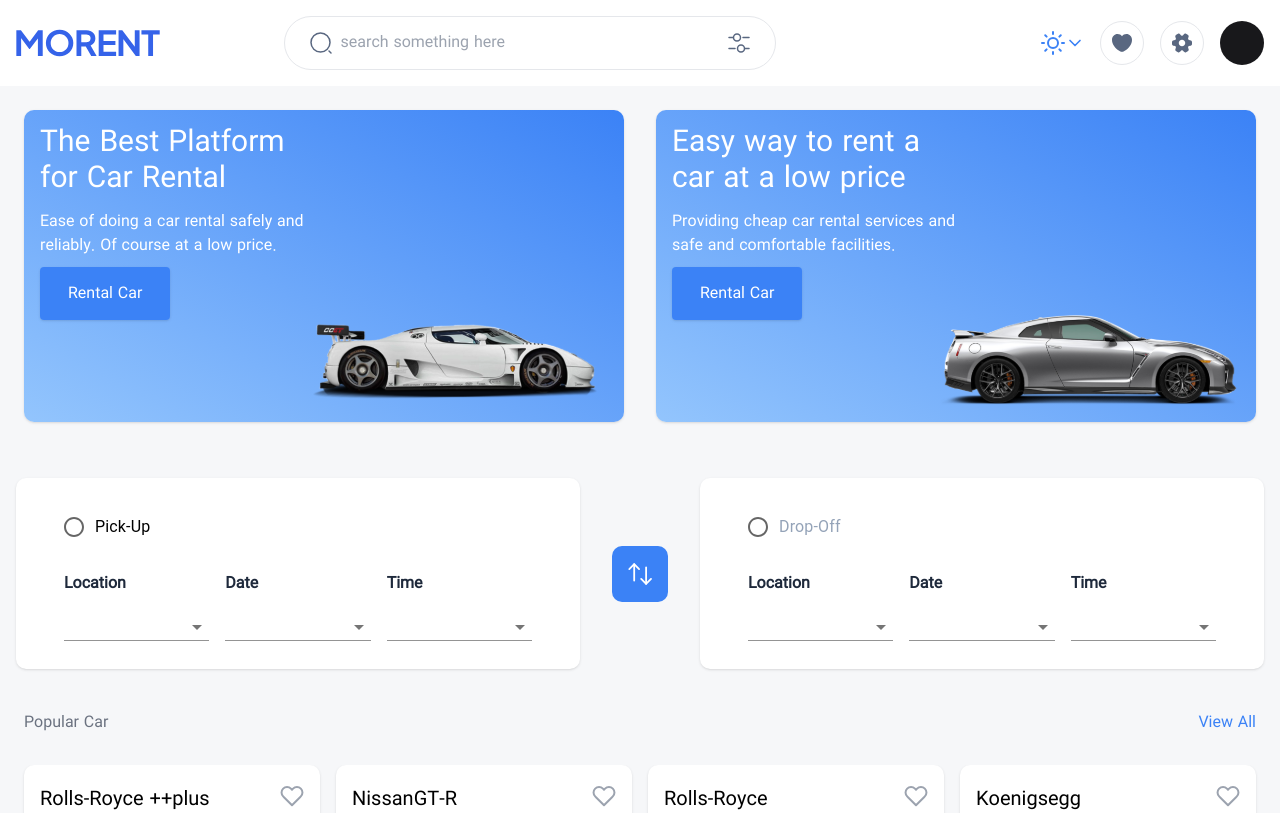
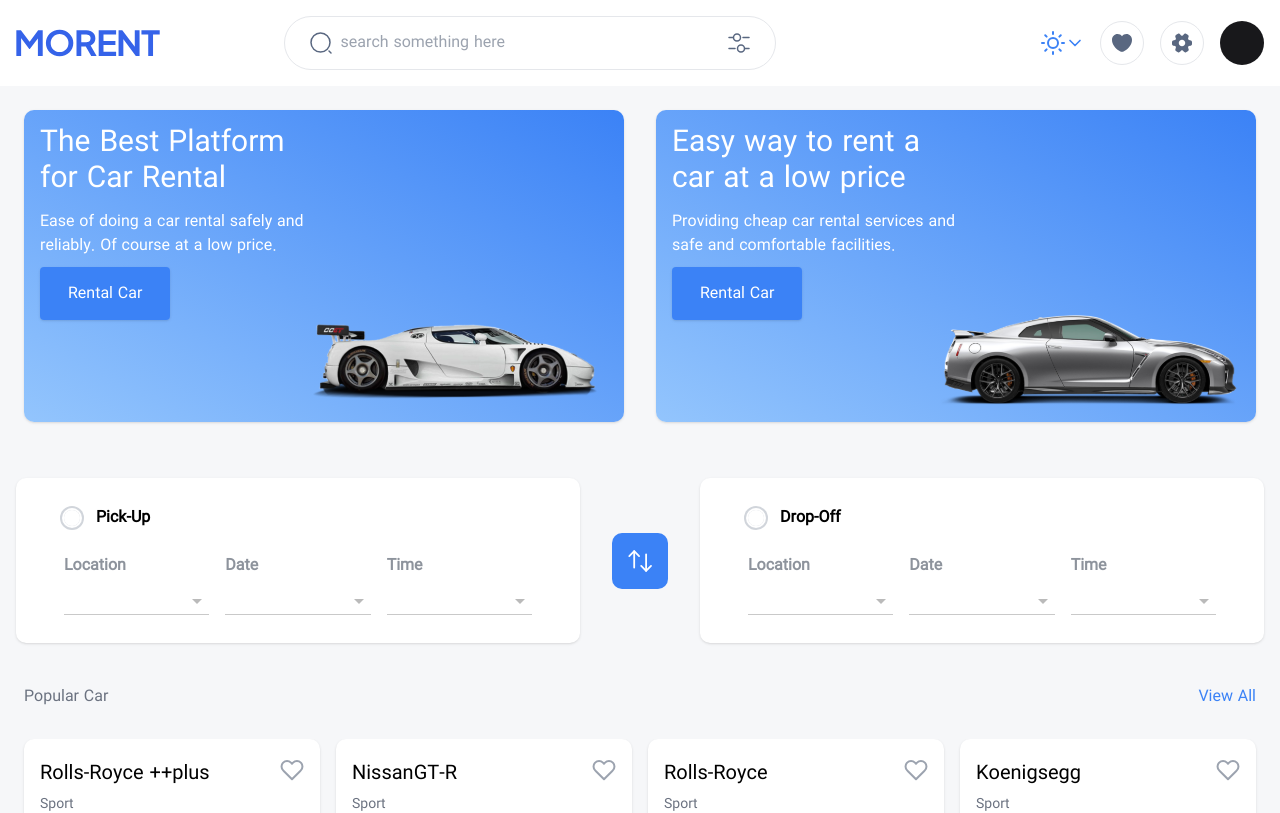
Before and after one commit to mahdibashirione/the-cars, a React (Create React App) app: page / in a window 1280 px wide. Shown: the top 813 px of the page. Built offline with nearby package versions, Linux system fonts and the light colour scheme.

Commit message:
add component checkBox custom

```diff
--- a/src/components/BtnDarkMode.js
+++ b/src/components/BtnDarkMode.js
@@ -52,7 +52,6 @@ const BtnDarkMode = () => {
         <MenuItem onClick={() => {
           handleClose()
           themeDispatch({ type: "Light" })
-          window.location.reload()
         }}>
           <div className='flex items-center text-sm p-1'>
             {themeState === "light" && <FiCheck className="text-green-500 text-xl mr-2" />}
@@ -63,7 +62,6 @@ const BtnDarkMode = () => {
         <MenuItem onClick={() => {
           handleClose()
           themeDispatch({ type: "Dark" })
-          window.location.reload()
         }}>
           <div className='flex items-center text-sm p-1'>
             {themeState === "dark" && <FiCheck className="text-green-500 text-xl mr-2" />}
--- a/src/components/FilterHome.js
+++ b/src/components/FilterHome.js
@@ -1,10 +1,13 @@
 import { FormControlLabel, Radio, Select, MenuItem, InputLabel, FormControl } from "@mui/material";
-import { useTheme } from "../context/theme/ThemeProvider";
-import { useEffect, useState } from "react";
+import { useState } from "react";
+import CheckBox from "./common/CheckBox";
 
 const FilterHome = () => {
 
   const [value, setValue] = useState({
+    pickToggle: false,
+    dropToggle: false,
+
     pickLocation: "",
     pickDate: "",
     pickTime: "",
@@ -13,8 +16,6 @@ const FilterHome = () => {
     dropDate: "",
     dropTime: "",
   })
-
-  let theme = useTheme()
 
   const handleChange = (e) => {
     setValue({ ...value, [e.target.name]: e.target.value })
@@ -42,13 +43,20 @@ const FilterHome = () => {
       <div className="relative w-full container flex flex-col md:flex-row justify-between items-center px-4 py-8 lg:pb-[42px] gap-8">
         {/*Pick-Up*/}
         <div className="w-full shadow bg-white dark:bg-zinc-800 rounded-[10px] p-7 lg:px-12">
-          <div className="w-full mb-6"><FormControlLabel defaultValue={"true"} className="font-[600] dark:text-white" value="pickUp" control={<Radio />} label="Pick-Up" /></div>
-          <div className="flex gap-x-4 text-gray-500">
+          <CheckBox
+            state={value}
+            onChange={(e) => setValue({ ...value, [e.target.name]: !value.pickToggle })}
+            name="pickToggle"
+            id="PickUp"
+            label="Pick-Up"
+          />
+          <div className={`${value.pickToggle ? "opacity-100" : "opacity-50"} flex gap-x-4 text-gray-500`}>
+            {/* Location */}
             <FormControl className="w-1/3">
               <label className="font-bold text-slate-800 dark:text-slate-200" htmlFor="pickLocation">Location</label>
               <Select
                 variant="standard"
-                style={theme === "dark" ? { color: "#dedede" } : { color: "#f0f00" }}
+                style={{ color: "#64748b", marginTop: "0.5rem" }}
                 size="small"
                 id="pickLocation"
                 name="pickLocation"
@@ -56,17 +64,18 @@ const FilterHome = () => {
                 onChange={handleChange}
                 className="text-slate-400"
               >
-                <MenuItem value={""}>none</MenuItem>
-                <MenuItem value={"ten"}>Ten</MenuItem>
-                <MenuItem value={"Twenty"}>Twenty</MenuItem>
-                <MenuItem value={"Thirty"}>Thirty</MenuItem>
+                <MenuItem value={"Tehran"}>Tehran</MenuItem>
+                <MenuItem value={"Kerman"}>Kerman</MenuItem>
+                <MenuItem value={"Karaj"}>Karaj</MenuItem>
+                <MenuItem value={"Shiraz"}>Shiraz</MenuItem>
               </Select>
             </FormControl>
+            {/* Date */}
             <FormControl className="w-1/3">
               <label className="font-bold text-slate-800 dark:text-slate-200" htmlFor="pickDate">Date</label>
               <Select
                 variant="standard"
-                style={theme === "dark" ? { color: "#dedede" } : { color: "#f0f00" }}
+                style={{ color: "#64748b", marginTop: "0.5rem" }}
                 size="small"
                 id="pickDate"
                 name="pickDate"
@@ -74,17 +83,18 @@ const FilterHome = () => {
                 onChange={handleChange}
                 className="text-slate-400"
               >
-                <MenuItem value={""}>none</MenuItem>
-                <MenuItem value={"ten"}>Ten</MenuItem>
-                <MenuItem value={"Twenty"}>Twenty</MenuItem>
-                <MenuItem value={"Thirty"}>Thirty</MenuItem>
+                <MenuItem value={"1401/06/23"}>1401/06/23</MenuItem>
+                <MenuItem value={"1401/10/10"}>1401/10/10</MenuItem>
+                <MenuItem value={"1402/01/1"}>1402/01/1</MenuItem>
+                <MenuItem value={"1402/5/23"}>1402/5/23</MenuItem>
               </Select>
             </FormControl>
+            {/* Time */}
             <FormControl className="w-1/3">
               <label className="font-bold text-slate-800 dark:text-slate-200" htmlFor="pickTime">Time</label>
               <Select
                 variant="standard"
-                style={theme === "dark" ? { color: "#dedede" } : { color: "#f0f00" }}
+                style={{ color: "#64748b", marginTop: "0.5rem" }}
                 size="small"
                 id="pickTime"
                 name="pickTime"
@@ -92,10 +102,10 @@ const FilterHome = () => {
                 onChange={handleChange}
                 className="text-slate-400"
               >
-                <MenuItem value={""}>none</MenuItem>
-                <MenuItem value={"ten"}>Ten</MenuItem>
-                <MenuItem value={"Twenty"}>Twenty</MenuItem>
-                <MenuItem value={"Thirty"}>Thirty</MenuItem>
+                <MenuItem value={"9:30"}>9:30</MenuItem>
+                <MenuItem value={"12:00"}>12:00</MenuItem>
+                <MenuItem value={"15:20"}>15:20</MenuItem>
+                <MenuItem value={"20:00"}>20:00</MenuItem>
               </Select>
             </FormControl>
           </div>
@@ -106,31 +116,38 @@ const FilterHome = () => {
         </button>
         {/*Drop-Off*/}
         <div className="w-full shadow bg-white dark:bg-zinc-800 rounded-[10px] p-7 lg:px-12">
-          <div className="w-full mb-6"> <FormControlLabel className="text-slate-400" defaultValue={true} value="DropOff" control={<Radio />} label="Drop-Off" /></div>
-          <div className="flex gap-x-4 text-gray-500">
+          <CheckBox
+            state={value}
+            onChange={(e) => setValue({ ...value, [e.target.name]: !value.dropToggle })}
+            name="dropToggle"
+            id="DropOff"
+            label="Drop-Off"
+          />
+          <div className={`${value.dropToggle ? "opacity-100" : "opacity-50"} flex gap-x-4 text-gray-500`}>
+            {/* location */}
             <FormControl className="w-1/3">
               <label className="font-bold text-slate-800 dark:text-slate-200" htmlFor="dropLocation">Location</label>
               <Select
                 variant="standard"
-                style={theme === "dark" ? { color: "#dedede" } : { color: "#f0f00" }}
+                style={{ color: "#64748b", marginTop: "0.5rem" }}
                 size="small"
                 id="dropLocation"
                 name="dropLocation"
                 value={value.dropLocation}
                 onChange={handleChange}
-                className="text-slate-400"
               >
-                <MenuItem value={""}>none</MenuItem>
-                <MenuItem value={"ten"}>Ten</MenuItem>
-                <MenuItem value={"Twenty"}>Twenty</MenuItem>
-                <MenuItem value={"Thirty"}>Thirty</MenuItem>
+                <MenuItem value={"Tehran"}>Tehran</MenuItem>
+                <MenuItem value={"Kerman"}>Kerman</MenuItem>
+                <MenuItem value={"Karaj"}>Karaj</MenuItem>
+                <MenuItem value={"Shiraz"}>Shiraz</MenuItem>
               </Select>
             </FormControl>
+            {/* Date */}
             <FormControl className="w-1/3">
               <label className="font-bold text-slate-800 dark:text-slate-200" htmlFor="dropDate">Date</label>
               <Select
                 variant="standard"
-                style={theme === "dark" ? { color: "#dedede" } : { color: "#f0f00" }}
+                style={{ color: "#64748b", marginTop: "0.5rem" }}
                 size="small"
                 id="dropDate"
                 name="dropDate"
@@ -138,17 +155,18 @@ const FilterHome = () => {
                 onChange={handleChange}
                 className="text-slate-400"
               >
-                <MenuItem value={""}>none</MenuItem>
-                <MenuItem value={"ten"}>Ten</MenuItem>
-                <MenuItem value={"Twenty"}>Twenty</MenuItem>
-                <MenuItem value={"Thirty"}>Thirty</MenuItem>
+                <MenuItem value={"1401/06/23"}>1401/06/23</MenuItem>
+                <MenuItem value={"1401/10/10"}>1401/10/10</MenuItem>
+                <MenuItem value={"1402/01/1"}>1402/01/1</MenuItem>
+                <MenuItem value={"1402/5/23"}>1402/5/23</MenuItem>
               </Select>
             </FormControl>
+            {/* Time */}
             <FormControl className="w-1/3">
               <label className="font-bold text-slate-800 dark:text-slate-200" htmlFor="dropTime">Time</label>
               <Select
                 variant="standard"
-                style={theme === "dark" ? { color: "#dedede" } : { color: "#f0f00" }}
+                style={{ color: "#64748b", marginTop: "0.5rem" }}
                 size="small"
                 id="dropTime"
                 name="dropTime"
@@ -156,10 +174,10 @@ const FilterHome = () => {
                 onChange={handleChange}
                 className="text-slate-400"
               >
-                <MenuItem value={""}>none</MenuItem>
-                <MenuItem value={"ten"}>Ten</MenuItem>
-                <MenuItem value={"Twenty"}>Twenty</MenuItem>
-                <MenuItem value={"Thirty"}>Thirty</MenuItem>
+                <MenuItem value={"9:30"}>9:30</MenuItem>
+                <MenuItem value={"12:00"}>12:00</MenuItem>
+                <MenuItem value={"15:20"}>15:20</MenuItem>
+                <MenuItem value={"20:00"}>20:00</MenuItem>
               </Select>
             </FormControl>
           </div>
--- /dev/null
+++ b/src/components/common/CheckBox.js
@@ -0,0 +1,19 @@
+const CheckBox = ({ state, onChange, name, label, id }) => {
+  return (
+    <div className="relative font-[600] dark:text-white mb-6">
+      <input
+        className="absolute hidden"
+        onClick={onChange}
+        id={id}
+        name={name}
+        type={"checkbox"}
+      />
+      <label htmlFor={id} className="w-[100px] cursor-pointer select-none flex items-center gap-x-4" >
+        <span className={`border-2 w-4 h-4 ring-2 rounded-full ring-offset-2 ${state[name] ? "bg-blue-500 ring-blue-500 border-blue-500" : "ring-gray-300 border-transparent"}`} ></span>
+        {label}
+      </label>
+    </div>
+  );
+}
+
+export default CheckBox;
```
